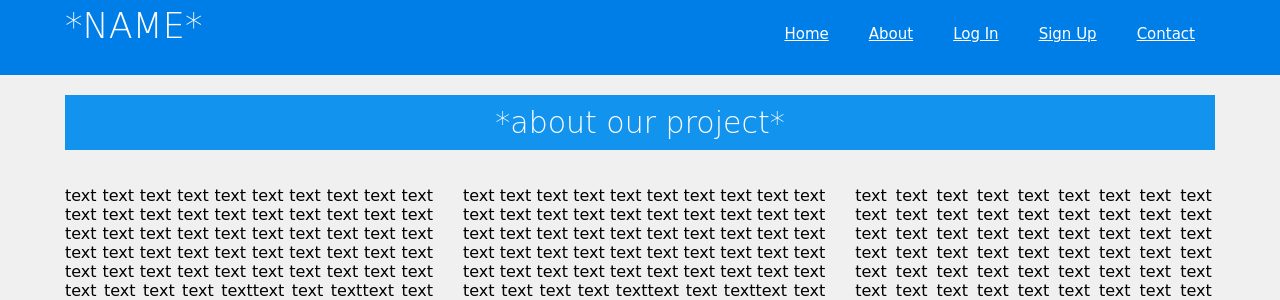
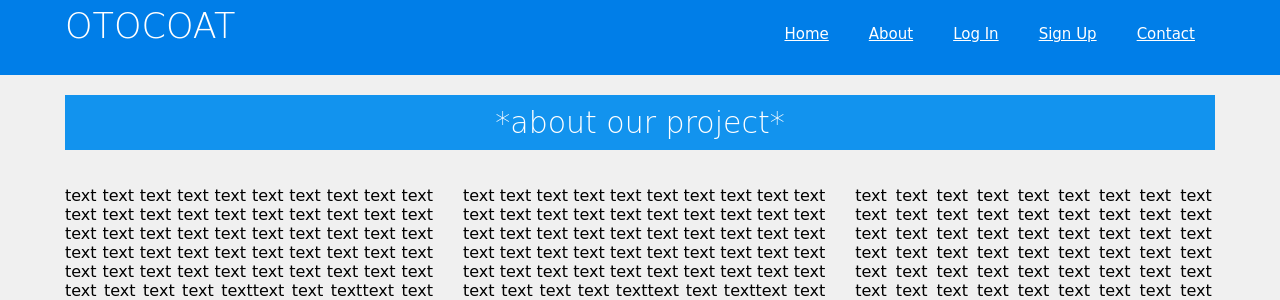
Before and after one commit to shazilmi/Otocoat, a Flask app: page /about in a window 1280 px wide. Shown: the top 300 px of the page. Run offline with Flask 3, Linux system fonts and the light colour scheme.

Commit message:
Name changed.

```diff
--- a/templates/about.html
+++ b/templates/about.html
@@ -15,7 +15,7 @@
 	{% endfor %}
 	<div class=nav>
 		<div class=margin>
-			<h1>*NAME*</h1>
+			<h1>OTOCOAT</h1>
 			<div class=link>
 				<a href="/index" class=nl>Home</a>
 				<a href="/about" class=nl>About</a>
--- a/templates/dash.html
+++ b/templates/dash.html
@@ -30,8 +30,8 @@
 		<div class=k>
 			<li>Input Class Details Here <a href="/class"><button>Class</button></a></li><br><br>
 			<li>Input Student Details Here <a href="/student"><button>Student</button></a></li><br><br>
+			<li>Input Subject Details Here <a href="/subject"><button>Subject</button></a></li><br><br>
 			<li>Input Mark Details Here <a href="/marks"><button>Mark</button></a></li><br><br>
-			<li>Input Subject Details Here <a href="/subject"><button>Subject</button></a></li><br><br>
 		</div>
 </body>
 
--- a/templates/index.html
+++ b/templates/index.html
@@ -15,7 +15,7 @@
 	{% endfor %}
 	<div class=nav>
 		<div class=margin>
-			<h1>*NAME*</h1>
+			<h1>OTOCOAT</h1>
 			<div class=link>
 				<a href="/index" class=nl>Home</a>
 				<a href="/about" class=nl>About</a>
```
Also changed, not shown: instance/rajagiri.db.
